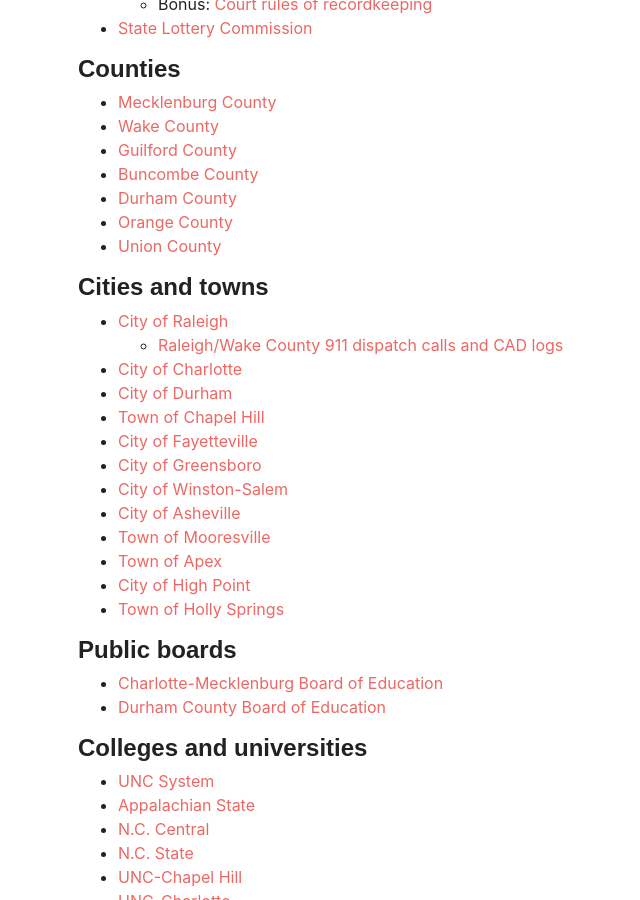
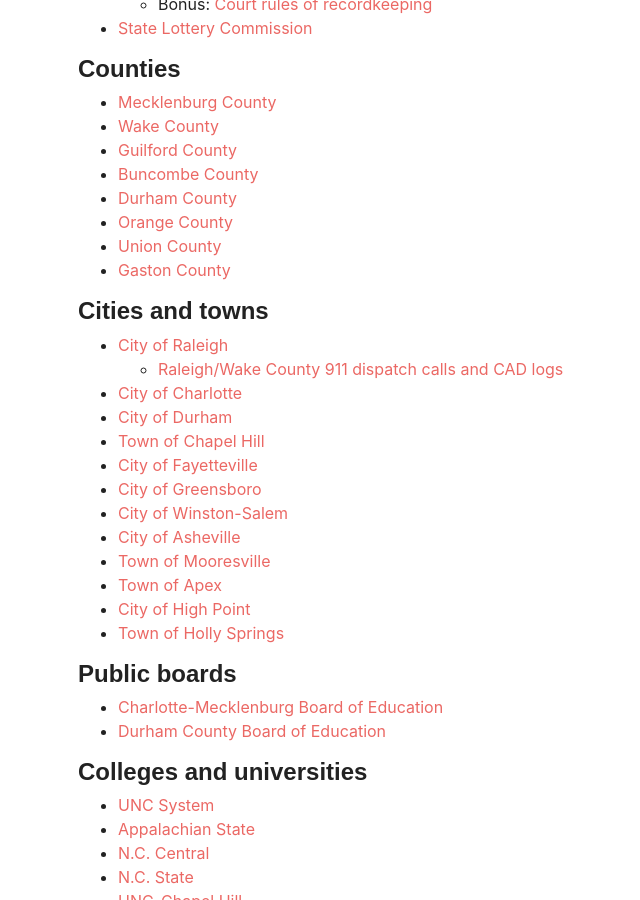
Before and after one commit to mtdukes/data-journalism-lab, a Jekyll site: the page built from _pages/public_records.md, in a window 1280 px wide and 900 px high, scrolled down 1090 px. Shown: the whole window, without its empty margins (7-647 px from the left). Built offline with Jekyll 4.4.1, drawn with Linux system fonts in a browser that asks for light colours; some web fonts are replaced.

Commit message:
adding Gaston Co

```diff
--- a/_pages/public_records.md
+++ b/_pages/public_records.md
@@ -50,6 +50,7 @@
 * [Durham County](https://durhamcountync.nextrequest.com/)
 * [Orange County](https://www.orangecountync.gov/FormCenter/Community-Relations-7/Public-Records-Request-118)
 * [Union County](https://unioncountync.nextrequest.com/)
+* [Gaston County](https://www.gastongov.com/1118/Public-Records-Request)
 
 #### Cities and towns
 
```
